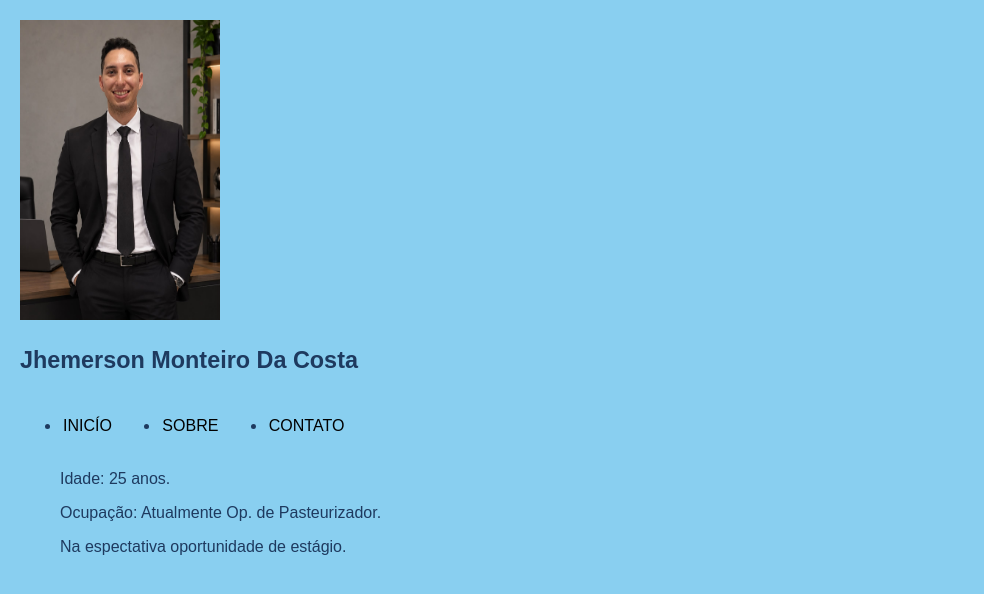
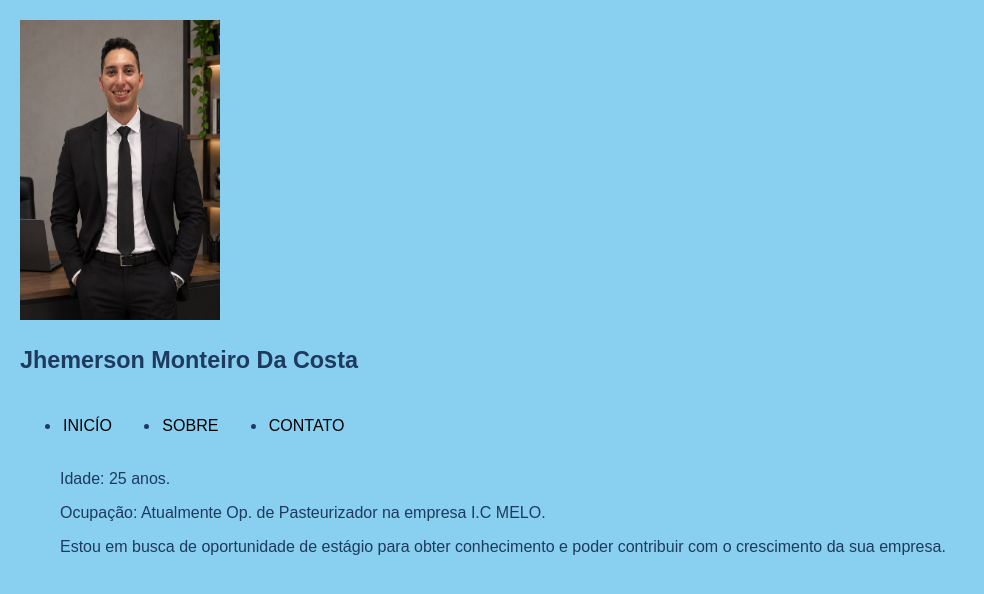
Before and after one commit to jhemersonmonteiro63-oss/site, a plain HTML site: page index.html in a window 1280 px wide. Shown: the whole page, without its empty margins (0-984 px from the left). Drawn offline with Linux system fonts and the light colour scheme; files whose address does not match are found by name.

Commit message:
Update index.html

```diff
--- a/index.html
+++ b/index.html
@@ -36,8 +36,8 @@
 
 	<div>
 		<ul>Idade: 25 anos.</ul>
-		<ul>Ocupação: Atualmente Op. de Pasteurizador.</ul>
-		<ul>Na espectativa oportunidade de estágio.</ul>
+		<ul>Ocupação: Atualmente Op. de Pasteurizador na empresa I.C MELO.</ul>
+		<ul>Estou em busca de oportunidade de estágio para obter conhecimento e poder contribuir com o crescimento da sua empresa.</ul>
 
 
 	</div>
```
